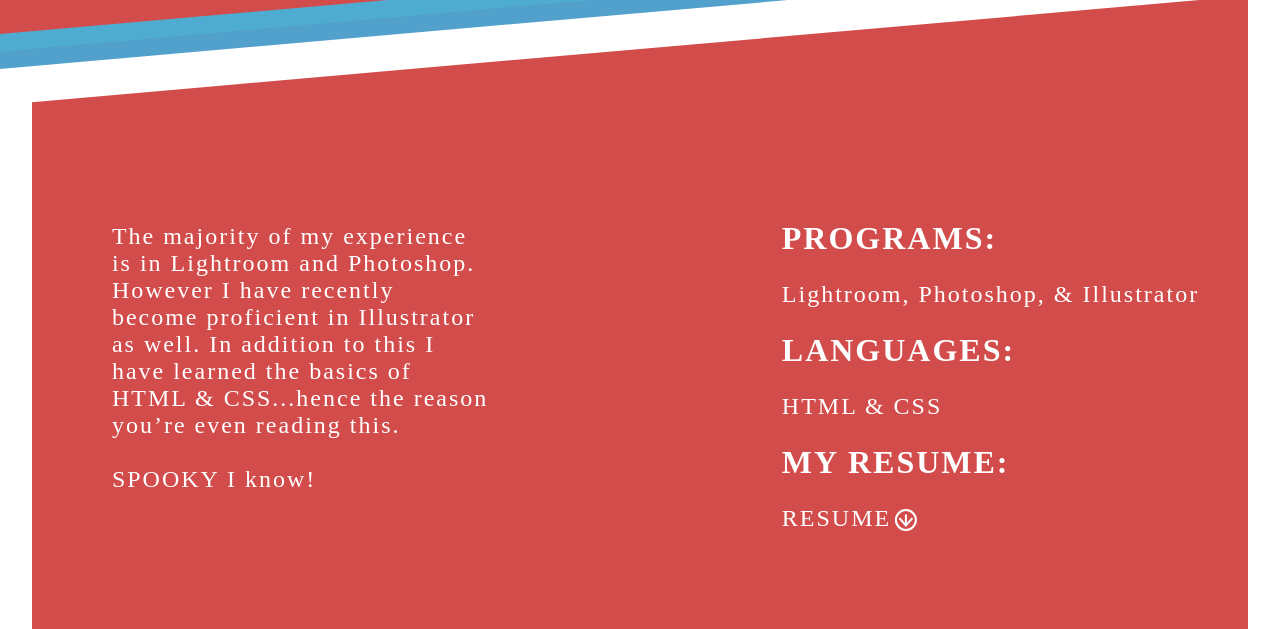
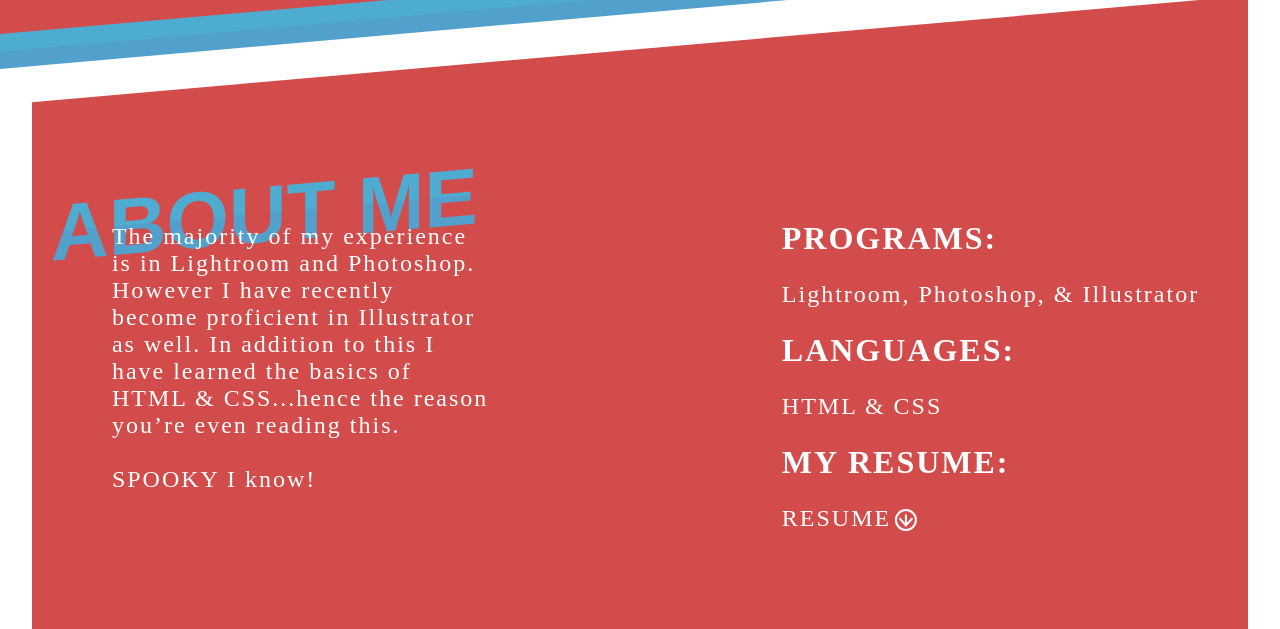
Before and after one commit to mcrow44/Portfolio, a plain HTML site: page aboutme.html in a window 1280 px wide. Shown: the part 171-800 px from the top of the page. Drawn offline with Linux system fonts and the light colour scheme; a web font is replaced by a local one.

Commit message:
Update aboutme.html

```diff
--- a/aboutme.html
+++ b/aboutme.html
@@ -4,7 +4,10 @@
     <meta charset="UTF-8">
     <meta name="viewport" content="width=device-width, initial-scale=1.0">
     <title>M.CRONIN DESIGNS | ABOUT ME</title>
+
     <link rel="stylesheet" href="https://use.typekit.net/ebp7hqz.css">
+    <link rel="stylesheet" href="https://use.typekit.net/ebp7hqz.css">
+
     <link rel="icon" type="image/png" href="/favicon.png"/>
 
     <link rel="apple-touch-icon" sizes="180x180" href="/favicon.png">
@@ -61,6 +64,25 @@
         }
     .aboutme a:hover  {
     color: #52a0cc;
+    }
+    .aboutme_header {
+        display: flex;
+        transform: skewY(-5deg) translateY(-30px);
+        height: 100%;
+        position: absolute;
+        font-size: 40px;
+        font-family: "bebas-neue", sans-serif;
+        font-weight: 400;
+        font-style: normal;
+        padding: 0 20px;
+    }
+    .aboutme_header h1 {
+        margin: 0;
+        background:linear-gradient(to bottom, #4eacd1 0px, #4eacd1 44px, #52a0cc 44px, #52a0cc 80px);
+        -webkit-background-clip: text;
+        color: transparent;
+        text-align: center;
+        justify-content: center;
     }
     .mywork a {
             text-decoration: none;
@@ -260,6 +282,9 @@
 <main>
     <div class="mainbox">
         <div class="portfolio">
+            <div class="aboutme_header">
+                <h1>ABOUT ME</h1>
+            </div>
             <div class="aboutme_body">
             <div class="aboutme_left">
                 <P >The majority of my experience<br>
```
